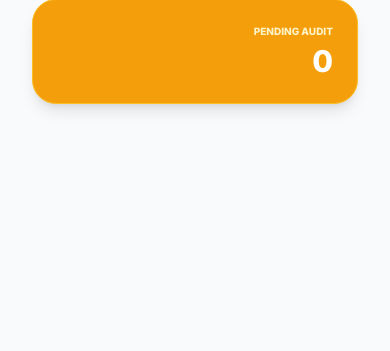
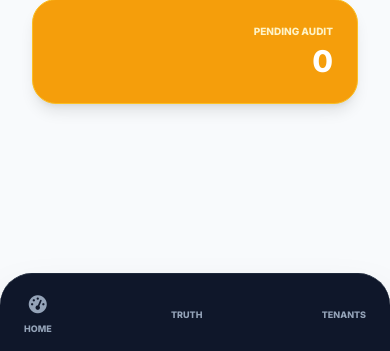
Before and after one commit to est8go/Est8Go_Test_Repo, a FastAPI app: page /public/super-admin-portal in a window 390 px wide. Shown: the part 493-844 px from the top of the page. Run offline with FastAPI, Linux system fonts and the light colour scheme; some libraries are stand-ins or nearby versions.

Commit message:
est8go updates

```diff
--- a/backend/app/public/router.py
+++ b/backend/app/public/router.py
@@ -88,3 +88,8 @@ def get_public_listings(tenant_id: int, db: Session = Depends(get_db)):
         .filter(Listing.tenant_id == tenant_id, Listing.status == "verified")
         .all()
     )
+
+
+@router.get("/login", response_class=HTMLResponse)
+async def get_login_page(request: Request):
+    return templates.TemplateResponse(request=request, name="login.html")
--- a/backend/templates/admin_dashboard.html
+++ b/backend/templates/admin_dashboard.html
@@ -30,6 +30,30 @@
                     class="text-blue-400">ADMIN</span></h1>
         </div>
 
+        <!-- 1. SIDEBAR (Now Desktop Only) -->
+        <aside
+            class="hidden lg:flex flex-col w-64 bg-slate-900 text-slate-400 h-full p-6 shadow-2xl fixed left-0 top-0">
+            <div class="mb-10 px-2">
+                <h1 class="text-xl font-black text-white tracking-tighter italic">EST8GO <span
+                        class="text-blue-400">ADMIN</span></h1>
+            </div>
+
+            <nav class="space-y-2 flex-1">
+                <button onclick="AdminPortal.switchTab('overview')" id="btn-overview"
+                    class="w-full flex items-center gap-3 px-4 py-3 rounded-xl transition hover:text-white sidebar-active">
+                    <i class="fa-solid fa-gauge-high"></i> <span class="text-sm font-bold">Overview</span>
+                </button>
+                <button onclick="AdminPortal.switchTab('listings')" id="btn-listings"
+                    class="w-full flex items-center gap-3 px-4 py-3 rounded-xl transition hover:text-white">
+                    <i class="fa-solid fa-shield-check"></i> <span class="text-sm font-bold">Truth Monitor</span>
+                </button>
+                <button onclick="AdminPortal.switchTab('tenants')" id="btn-tenants"
+                    class="w-full flex items-center gap-3 px-4 py-3 rounded-xl transition hover:text-white">
+                    <i class="fa-solid fa-building-user"></i> <span class="text-sm font-bold">Tenant Vault</span>
+                </button>
+            </nav>
+        </aside>
+
         <nav class="space-y-2 flex-1">
             <button onclick="AdminPortal.switchTab('overview')" id="btn-overview"
                 class="w-full flex items-center gap-3 px-4 py-3 rounded-xl transition hover:text-white sidebar-active">
@@ -52,7 +76,7 @@
     </aside>
 
     <!-- 2. MAIN CONTENT -->
-    <main class="flex-1 h-full overflow-y-auto relative">
+    <main class="flex-1 h-full overflow-y-auto lg:ml-64 pb-24 lg:pb-8">
 
         <!-- Header -->
         <header
@@ -116,6 +140,25 @@
 
     <!-- Modular JS -->
     <script src="/static/js/admin_portal.js?v=1.0.0" type="module"></script>
+    <!-- 2. MOBILE BOTTOM NAVIGATION (Phone Only) -->
+    <div
+        class="lg:hidden fixed bottom-0 left-0 right-0 bg-slate-900 text-slate-400 px-6 py-4 flex justify-between items-center z-[100] border-t border-slate-800 rounded-t-[2rem] shadow-2xl">
+        <button onclick="AdminPortal.switchTab('overview')"
+            class="flex flex-col items-center gap-1 hover:text-blue-400 transition">
+            <i class="fa-solid fa-gauge-high text-lg"></i>
+            <span class="text-[9px] font-black uppercase">Home</span>
+        </button>
+        <button onclick="AdminPortal.switchTab('listings')"
+            class="flex flex-col items-center gap-1 hover:text-blue-400 transition">
+            <i class="fa-solid fa-shield-check text-lg"></i>
+            <span class="text-[9px] font-black uppercase">Truth</span>
+        </button>
+        <button onclick="AdminPortal.switchTab('tenants')"
+            class="flex flex-col items-center gap-1 hover:text-blue-400 transition">
+            <i class="fa-solid fa-building-user text-lg"></i>
+            <span class="text-[9px] font-black uppercase">Tenants</span>
+        </button>
+    </div>
 </body>
 
 </html>
```
Also changed, not shown: backend/static/auth.js (added, +45 -0 lines), backend/templates/login.html (added, +57 -0 lines).
